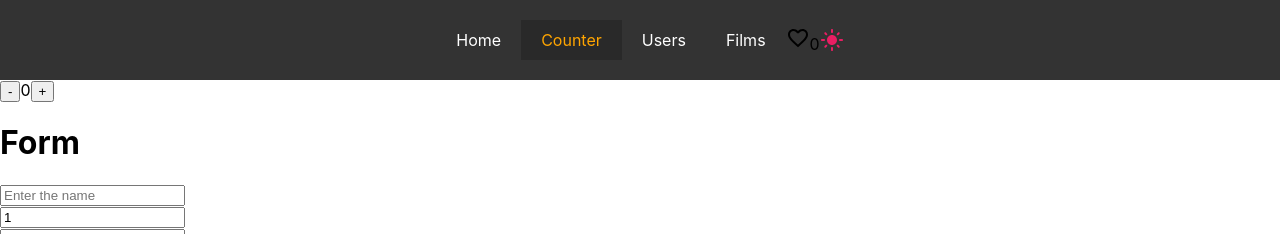
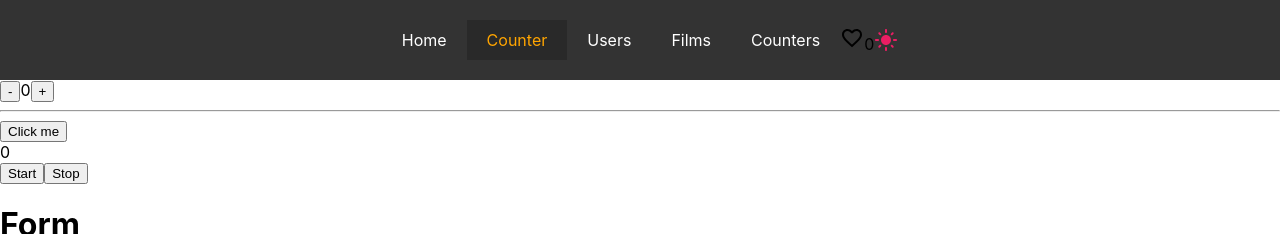
Before and after one commit to Tony-jdev/React, a React (Create React App) app: page /counter in a window 1280 px wide. Shown: the top 234 px of the page. Built offline with nearby package versions, Linux system fonts and the light colour scheme; no server answers.

Commit message:
homework-8

```diff
--- a/src/App.js
+++ b/src/App.js
@@ -10,6 +10,7 @@ import UsersContext from './contexts/UsersContext';
 import ThemeProvider from './providers/ThemeProvider';
 import FavoritesProvider from './providers/FavoritesProvider';
 import FavoritesList from './components/Film/FavoritesList';
+import Counters from './components/Counters/Counters';
 
 function App() {
   const [users, setUsers] = useState([]);
@@ -32,6 +33,7 @@ function App() {
               <Route path="/" element={<ToDo />} />
               <Route path="/counter" element={<Counter />} />
               <Route path="/films" element={<Films />} />
+              <Route path="/counters" element={<Counters />} />
               <Route path="/users" element={<Users />}>
                 <Route path="/users/:id" element={<UserInfo />} />
               </Route>
--- a/src/components/Counter/Counter.jsx
+++ b/src/components/Counter/Counter.jsx
@@ -1,15 +1,22 @@
-import React, { useState } from 'react';
+import React, { useRef, useState } from 'react';
 import Forma from '../../Forms/Forma';
 import Forms from '../../Forms/Forms';
+import Timer from './Timer';
 
 const Counter = () => {
     const [count, setCount] = useState(0);
+    const ref = useRef(0);
 
     const decrement = () => {
         setCount(count - 1);
     }
     const increment = () => {
         setCount(count + 1);
+    }
+
+    const handleClick = () => {
+        ref.current = ref.current + 1;
+        alert(ref.current);
     }
 
     return (
@@ -20,9 +27,16 @@ const Counter = () => {
                 <button onClick={() => { increment() }}>+</button>
             </div>
 
+            <hr/>
+
+            <button onClick={handleClick}>Click me</button>
+
+            <Timer />
+
             <Forma />
 
             <Forms />
+
         </div>
     );
 }
--- /dev/null
+++ b/src/components/Counter/Timer.jsx
@@ -0,0 +1,32 @@
+import React, { useRef, useState } from 'react';
+
+const Timer = () => {
+    const [startTime, setStartTime] = useState(null);
+    const [now, setNow] = useState(null);
+    let interval = useRef(null);
+    let timerElem = useRef(null);
+
+    const handleStart = () => {
+        setStartTime(Date.now());
+        setNow(Date.now());
+
+        timerElem.current.style.color = 'red';
+
+        interval.current = setInterval(() => {
+            setNow(Date.now());
+        }, 100);
+    };
+    const handleStop = () => {clearInterval(interval.current);}
+
+    let seconds = (now - startTime)/1000;
+
+    return (
+        <div>
+            <div ref={timerElem}>{seconds}</div>
+            <button onClick={handleStart}>Start</button>
+            <button onClick={handleStop}>Stop</button>
+        </div>
+    );
+}
+
+export default Timer;
--- /dev/null
+++ b/src/components/Counters/Count.jsx
@@ -0,0 +1,18 @@
+import React from 'react';
+
+const render = {
+    count1: 0,
+    count2: 0
+};
+
+const Count = ({value, id}) => {
+    console.log(`Count ${id} render: ${++render[`count${id}`]}`);
+
+    return (
+        <div>
+            <strong>{value}</strong>
+        </div>
+    );
+}
+
+export default Count;
--- /dev/null
+++ b/src/components/Counters/Counters.jsx
@@ -0,0 +1,26 @@
+import React, { useState } from 'react';
+import Count from './Count';
+import IsFive from './isFive';
+
+const Counters = () => {
+    const [count1, setCount1] = useState(0);
+    const [count2, setCount2] = useState(0);
+
+    return (
+        <div>
+            <div>
+                <button onClick={()=>{setCount1(count1 + 1);}}>+</button>
+                <Count value={count1} id={1}/>
+            </div>
+            <hr/>
+            <div>
+                <button onClick={()=>{setCount2(count2 + 1);}}>+</button>
+                <Count value={count2} id={2}/>
+            </div>
+
+            <IsFive value={count2}/>
+        </div>
+    );
+}
+
+export default Counters;
--- /dev/null
+++ b/src/components/Counters/isFive.jsx
@@ -0,0 +1,25 @@
+import React, { useMemo } from 'react';
+
+let render = 0;
+
+const IsFive = ({value}) => {
+    console.log(`isFive render: ${++render}`);
+
+    const getResult = () => {
+        let i = 0;
+        while (i < 100000000) { ++i; }
+        return value === 5 ? 'Five' : 'not Five';
+    }
+
+    const result = useMemo(getResult, [value]);
+
+    return (
+        <div>
+            {result}
+        </div>
+    );
+}
+
+export default React.memo(IsFive, (prevProps, nextProps) => {
+    return nextProps.value !== 5;
+});
--- a/src/components/Film/Film.jsx
+++ b/src/components/Film/Film.jsx
@@ -4,7 +4,7 @@ import { FavoritesContext } from '../../contexts/FavoritesContext';
 const Film = ({ film }) => {
   const [showDetails, setShowDetails] = useState(false);
   const { addToFavorites, removeFromFavorites, favorites } = useContext(FavoritesContext);
-
+console.log("Rendered");
   const handleToggleDetails = () => {
     setShowDetails(!showDetails);
   };
@@ -40,4 +40,4 @@ const Film = ({ film }) => {
   );
 }
 
-export default Film;
+export default React.memo(Film);
--- a/src/components/Header/Header.jsx
+++ b/src/components/Header/Header.jsx
@@ -18,6 +18,7 @@
                 <NavLink to='/counter'>Counter</NavLink>
                 <NavLink to='/users'>Users</NavLink>
                 <NavLink to='/films'>Films</NavLink>
+                <NavLink to='/counters'>Counters</NavLink>
 
                 <div className="favorites">
                     <FavoriteBorderIcon className="favorite-icon" />
--- a/src/components/ToDo/FilterButton.jsx
+++ b/src/components/ToDo/FilterButton.jsx
@@ -11,4 +11,4 @@ const FilterButton = ({ name, setFilter, activeFilter }) => {
     );
 };
 
-export default FilterButton;
+export default React.memo(FilterButton);
--- a/src/components/ToDo/FilterToDo.jsx
+++ b/src/components/ToDo/FilterToDo.jsx
@@ -18,4 +18,4 @@ const FilterToDo = ({ filter_map, filter, setFilter }) => {
     );
 };
 
-export default FilterToDo;
+export default React.memo(FilterToDo);
--- a/src/components/ToDo/ToDoItem.jsx
+++ b/src/components/ToDo/ToDoItem.jsx
@@ -51,4 +51,4 @@ const ToDoItem = ({ task, toggleTaskCompleted, deleteTask, editTask }) => {
   );
 };
 
-export default ToDoItem;
+export default React.memo(ToDoItem);
```
